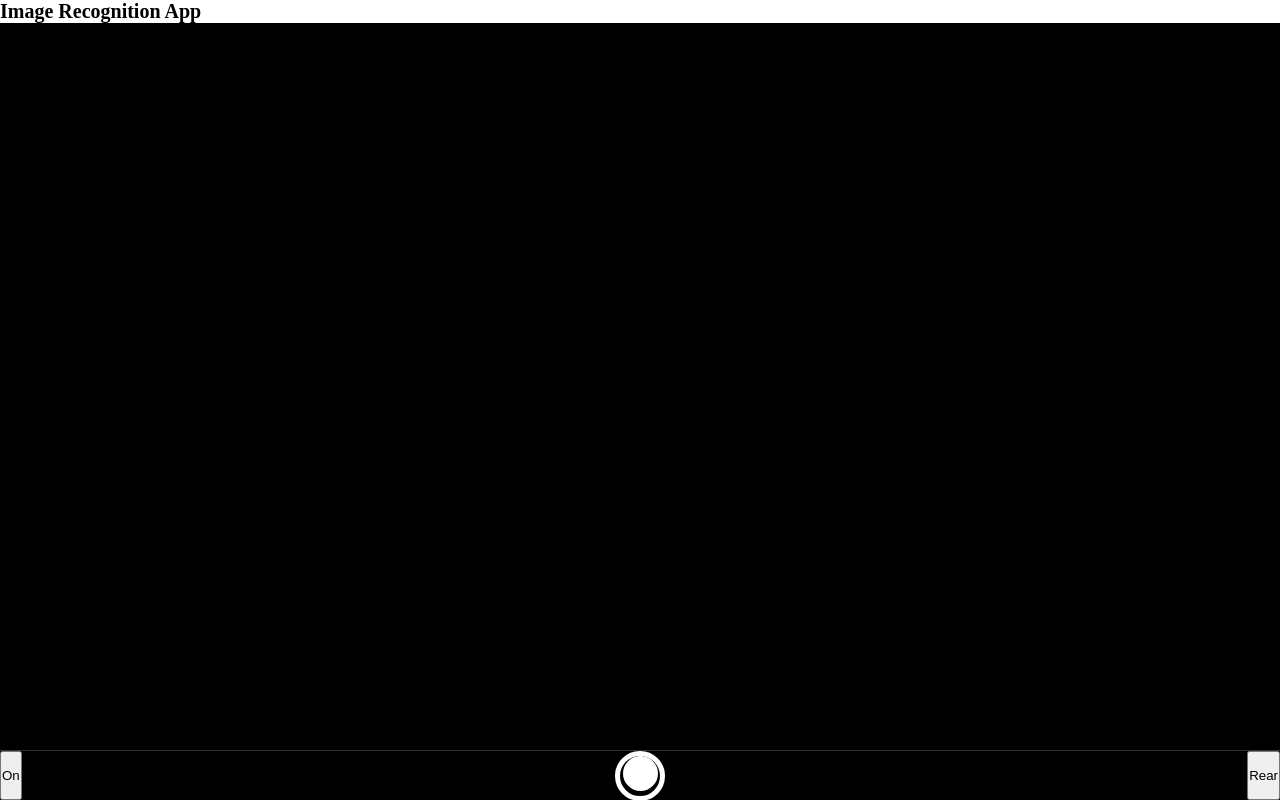
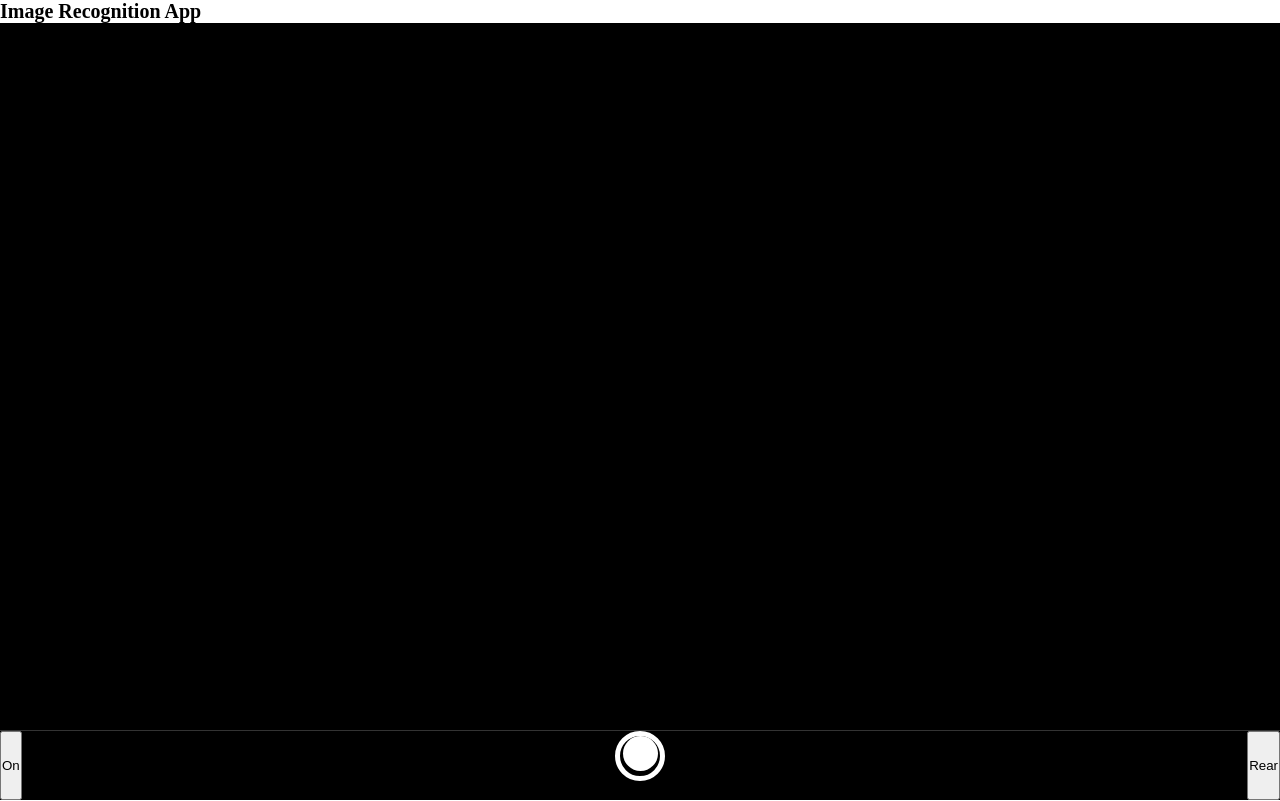
Before and after one commit to derrickbeining/digital-scientists-assignment, a website built with webpack: page index.html in a window 1280 px wide. Built offline with nearby package versions, Linux system fonts and the light colour scheme.

Commit message:
adjusted camera screen height

```diff
--- a/main.css
+++ b/main.css
@@ -24,7 +24,7 @@ body *:after {
 
 .camera {
   background-color: #000;
-  flex: 0 1 100%;
+  flex: 10 1 50%;
   /* height: 100%; */
   position: relative;
   /* width: 100%; */
@@ -42,6 +42,7 @@ body *:after {
 .camera__screen {
   visibility: hidden;
   height: 100%;
+
   width: 100%;
 }
 .camera__screen--show {
@@ -55,7 +56,7 @@ body *:after {
   display: flex;
   justify-content: space-evenly;
   left: 0;
-  height: 5rem;
+  height: 7rem;
   overflow-y: visible;
   /* position: fixed; */
   width: 100%;
```
